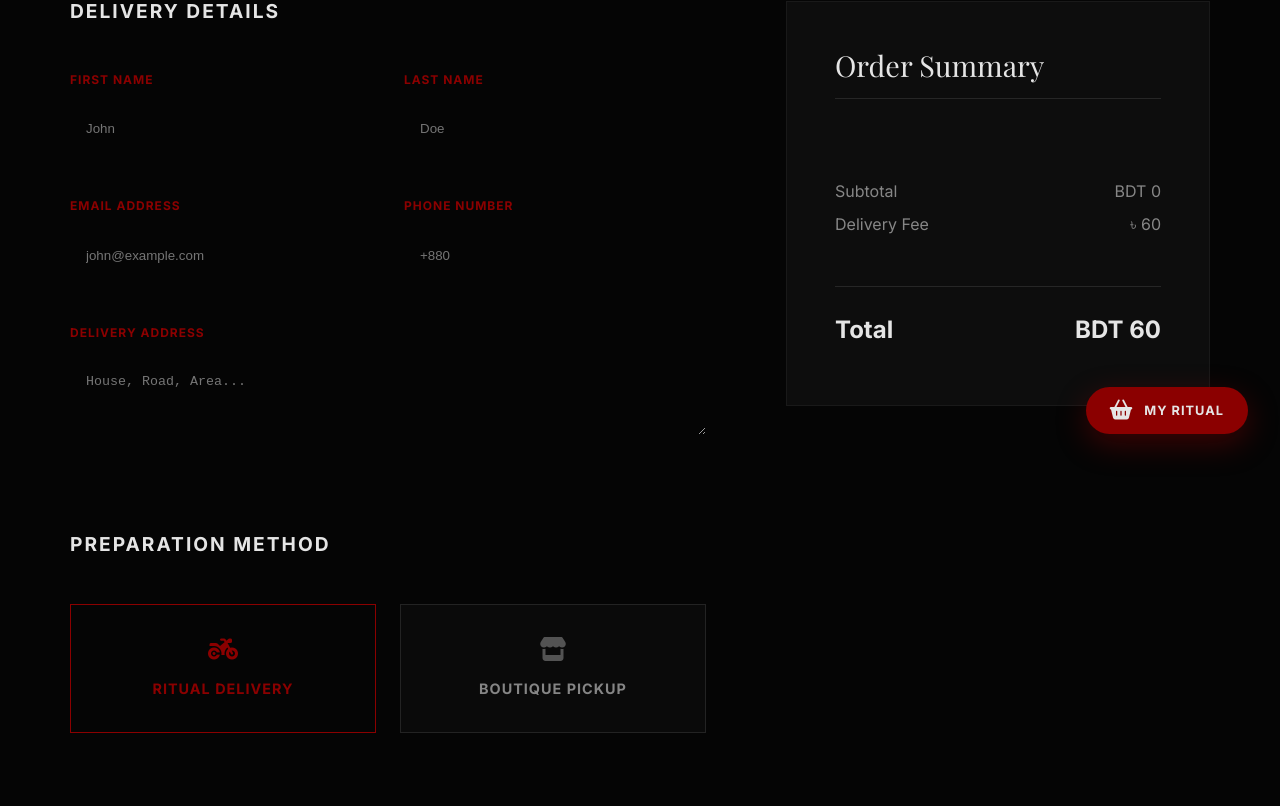
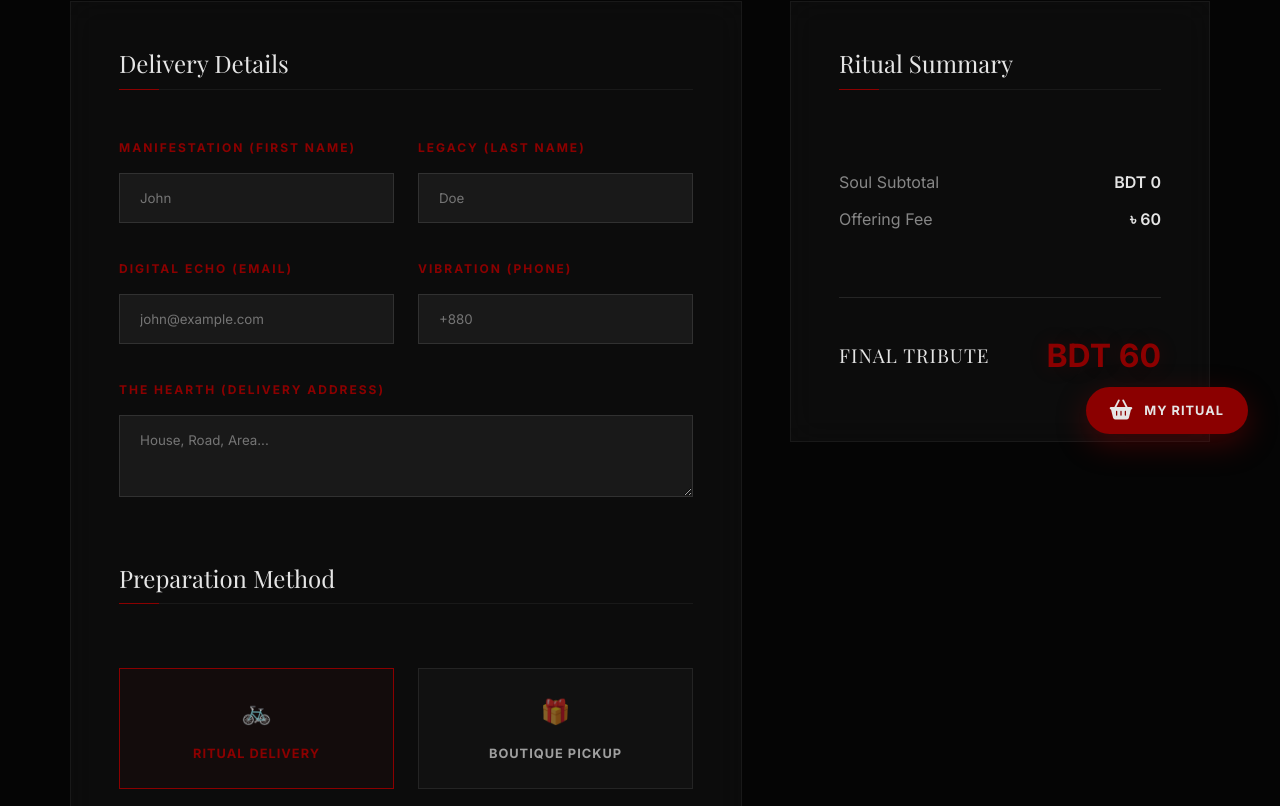
Before and after one commit to dev-nirob1/mirchi-restaurant, a Vue app: page /checkout in a window 1280 px wide. Shown: the part 334-1140 px from the top of the page. Built offline with nearby package versions, Linux system fonts and the light colour scheme; a web font is replaced by a local one.

Commit message:
update checkout form

```diff
--- a/src/zems/Front/Pages/CheckoutPage.vue
+++ b/src/zems/Front/Pages/CheckoutPage.vue
@@ -42,75 +42,71 @@ const handleOrder = () => {
 </script>
 
 <template>
-    <main class="checkout-page py-5">
-        <div class="container mt-5">
+  <main class="checkout-page bg-light">
+    <div class="container overflow-hidden">
       <SectionTitle subTitle="Final Steps" title="CONFIRM YOUR RITUAL" class="mb-5" />
 
-            <div class="checkout-grid">
+      <div class="checkout-grid gap-3">
         <!-- Left: Form -->
-                <div class="checkout-form-area" v-fade-in="'left'">
-                    <form @submit.prevent="handleOrder">
-                        <div class="form-section mb-5">
-                            <h3 class="section-title">Delivery Details</h3>
-                            <div class="medium-2 gap-2 mt-3">
+        <div class="checkout-form-container" v-fade-in="'left'">
+          <form @submit.prevent="handleOrder" class="checkout-form">
+            <section class="form-segment mb-3">
+              <h3 class="group-title mb-3">Delivery Details</h3>
+              <div class="field-grid">
                 <div class="field">
-                                    <label>First Name</label>
+                  <label>Manifestation (First Name)</label>
                   <InputField v-model="form.firstName" required placeholder="John" />
                 </div>
                 <div class="field">
-                                    <label>Last Name</label>
+                  <label>Legacy (Last Name)</label>
                   <InputField v-model="form.lastName" required placeholder="Doe" />
                 </div>
-                            </div>
-                            <div class="medium-2 gap-2 mt-2">
                 <div class="field">
-                                    <label>Email Address</label>
-                                    <InputField v-model="form.email" type="email" required
-                                        placeholder="john@example.com" />
+                  <label>Digital Echo (Email)</label>
+                  <InputField v-model="form.email" type="email" required placeholder="john@example.com" />
                 </div>
                 <div class="field">
-                                    <label>Phone Number</label>
+                  <label>Vibration (Phone)</label>
                   <InputField v-model="form.phone" type="tel" required placeholder="+880" />
                 </div>
-                            </div>
-                            <div class="field mt-2">
-                                <label>Delivery Address</label>
-                                <BaseTextArea v-model="form.address" required placeholder="House, Road, Area..."
-                                    rows="3" />
+                <div class="field full-width">
+                  <label>The Hearth (Delivery Address)</label>
+                  <BaseTextArea v-model="form.address" required placeholder="House, Road, Area..." rows="3" />
                 </div>
               </div>
+            </section>
 
-                        <div class="form-section mb-5">
-                            <h3 class="section-title">Preparation Method</h3>
-                            <div class="method-options mt-3">
+            <section class="form-segment mb-3">
+              <h3 class="group-title mb-4">Preparation Method</h3>
+              <div class="method-options">
                 <label class="method-card" :class="{ active: form.method === 'delivery' }">
                   <input type="radio" v-model="form.method" value="delivery">
                   <div class="method-info">
-                                        <i class="fa-solid fa-motorcycle"></i>
-                                        <span>Ritual Delivery</span>
+                    <span class="icon">🚲</span>
+                    <span class="label">Ritual Delivery</span>
                   </div>
                 </label>
                 <label class="method-card" :class="{ active: form.method === 'pickup' }">
                   <input type="radio" v-model="form.method" value="pickup">
                   <div class="method-info">
-                                        <i class="fa-solid fa-store"></i>
-                                        <span>Boutique Pickup</span>
+                    <span class="icon">🎁</span>
+                    <span class="label">Boutique Pickup</span>
                   </div>
                 </label>
               </div>
-                        </div>
+            </section>
 
-                        <BaseButton type="submit" class="btn-primary w-full py-4">
+            <BaseButton type="submit" class="btn-primary w-full">
               Authorize Ritual Order
             </BaseButton>
           </form>
         </div>
 
         <!-- Right: Summary -->
-                <div class="order-summary-area" v-fade-in="'right'">
+        <div class="order-summary-container" v-fade-in="'right'">
           <div class="summary-card">
-                        <h3 class="summary-title">Order Summary</h3>
-                        <div class="summary-items mt-4">
+            <h3 class="group-title mb-5">Ritual Summary</h3>
+            <div class="summary-items">
               <div v-for="item in items" :key="item.id || item.title" class="summary-item">
                 <div class="item-info">
                   <span class="qty">{{ item.quantity }}x</span>
@@ -122,17 +118,18 @@ const handleOrder = () => {
 
             <div class="summary-totals mt-5">
               <div class="total-row">
-                                <span>Subtotal</span>
-                                <span>{{ formatPrice(totalPrice) }}</span>
+                <span>Soul Subtotal</span>
+                <span class="value">{{ formatPrice(totalPrice) }}</span>
               </div>
               <div class="total-row">
-                                <span>Delivery Fee</span>
-                                <span v-if="form.method === 'delivery'">৳ 60</span>
-                                <span v-else>FREE</span>
+                <span>Offering Fee</span>
+                <span class="value" v-if="form.method === 'delivery'">৳ 60</span>
+                <span class="value text-accent" v-else>FREE</span>
               </div>
-                            <div class="total-row grand-total mt-3">
-                                <span>Total</span>
-                                <span>{{ formatPrice(totalPrice + (form.method === 'delivery' ? 60 : 0)) }}</span>
+              <div class="total-row grand-total mt-4">
+                <span>Final Tribute</span>
+                <span class="total-value">{{ formatPrice(totalPrice + (form.method === 'delivery' ? 60 :
+                  0)) }}</span>
               </div>
             </div>
           </div>
@@ -144,23 +141,61 @@ const handleOrder = () => {
 
 <style scoped>
 .checkout-page {
-    background: var(--color-noir);
+  padding: 10rem 0 6rem 0;
   min-height: 100vh;
+  background: var(--bg-dark);
 }
 
 .checkout-grid {
   display: grid;
-    grid-template-columns: 1.5fr 1fr;
-    gap: 5rem;
+  grid-template-columns: 1.6fr 1fr;
+  align-items: start;
 }
 
-.section-title {
-    font-family: var(--font-sans);
-    font-weight: 800;
-    text-transform: uppercase;
-    font-size: 1.2rem;
-    letter-spacing: 2px;
+.group-title {
+  font-family: var(--font-serif);
+  font-size: 1.5rem;
   color: var(--color-bone);
+  position: relative;
+  padding-bottom: 0.75rem;
+  border-bottom: 1px solid rgba(255, 255, 255, 0.05);
+}
+
+.group-title::after {
+  content: '';
+  position: absolute;
+  bottom: -1px;
+  left: 0;
+  width: 40px;
+  height: 1px;
+  background: var(--accent-color);
+}
+
+/* Glass Containers */
+.checkout-form-container,
+.summary-card {
+  background: rgba(255, 255, 255, 0.03);
+  backdrop-filter: blur(15px);
+  padding: 3rem;
+  border: 1px solid rgba(255, 255, 255, 0.05);
+  transition: all 0.4s ease;
+}
+
+.checkout-form-container:hover,
+.summary-card:hover {
+  border-color: rgba(255, 255, 255, 0.1);
+  box-shadow: 0 20px 40px rgba(0, 0, 0, 0.3);
+}
+
+/* Form Layout */
+.field-grid {
+  display: grid;
+  grid-template-columns: 1fr 1fr;
+  gap: 1.5rem;
+}
+
+.field.full-width {
+  grid-column: span 2;
 }
 
 .field label {
@@ -169,10 +204,32 @@ const handleOrder = () => {
   font-weight: 700;
   color: var(--accent-color);
   text-transform: uppercase;
-    letter-spacing: 1px;
+  letter-spacing: 2px;
   margin-bottom: 0.5rem;
 }
 
+/* Custom Input Overrides */
+:deep(input),
+:deep(textarea) {
+  background: rgba(255, 255, 255, 0.05) !important;
+  border: 1px solid rgba(255, 255, 255, 0.1) !important;
+  color: var(--white) !important;
+  padding: 1rem 1.25rem !important;
+  border-radius: 0 !important;
+  width: 100%;
+  font-family: var(--font-sans);
+  transition: all 0.3s ease;
+}
+
+:deep(input:focus),
+:deep(textarea:focus) {
+  border-color: var(--accent-color) !important;
+  outline: none;
+  background: rgba(255, 255, 255, 0.08) !important;
+  box-shadow: 0 0 15px rgba(139, 0, 0, 0.1);
+}
+
+/* Method Cards */
 .method-options {
   display: flex;
   gap: 1.5rem;
@@ -190,95 +247,144 @@ const handleOrder = () => {
 }
 
 .method-info {
-    border: 1px solid rgba(255, 255, 255, 0.1);
-    padding: 2rem;
+  border: 1px solid rgba(255, 255, 255, 0.08);
+  padding: 1.5rem;
   display: flex;
   flex-direction: column;
   align-items: center;
-    gap: 1rem;
-    transition: var(--transition);
+  gap: 0.75rem;
   background: rgba(255, 255, 255, 0.02);
+  transition: all 0.3s ease;
 }
 
-.method-info i {
+.method-info .icon {
   font-size: 1.5rem;
-    color: rgba(255, 255, 255, 0.3);
+  opacity: 0.5;
 }
 
-.method-info span {
+.method-info .label {
   font-family: var(--font-sans);
   font-weight: 700;
-    font-size: 0.9rem;
+  font-size: 0.8rem;
   text-transform: uppercase;
   letter-spacing: 1px;
-    color: rgba(255, 255, 255, 0.5);
+  color: rgba(255, 255, 255, 0.6);
 }
 
 .method-card:hover .method-info {
-    border-color: rgba(255, 255, 255, 0.3);
+  border-color: rgba(255, 255, 255, 0.2);
+  background: rgba(255, 255, 255, 0.05);
 }
 
 .method-card.active .method-info {
   border-color: var(--accent-color);
-    background: rgba(var(--accent-rgb), 0.05);
+  background: rgba(139, 0, 0, 0.05);
 }
 
-.method-card.active .method-info i,
-.method-card.active .method-info span {
+.method-card.active .method-info .label,
+.method-card.active .method-info .icon {
   color: var(--accent-color);
+  opacity: 1;
 }
 
-/* Summary Area */
-.summary-card {
-    background: rgba(255, 255, 255, 0.03);
-    padding: 3rem;
-    border: 1px solid rgba(255, 255, 255, 0.05);
-}
-
-.summary-title {
-    font-family: var(--font-serif);
-    font-size: 1.8rem;
-    color: var(--color-bone);
-    border-bottom: 1px solid rgba(255, 255, 255, 0.1);
-    padding-bottom: 1rem;
-}
-
+/* Summary Details */
 .summary-item {
   display: flex;
   justify-content: space-between;
-    margin-bottom: 1rem;
-    color: rgba(255, 255, 255, 0.8);
+  margin-bottom: 1.25rem;
+  padding-bottom: 0.75rem;
+  border-bottom: 1px solid rgba(255, 255, 255, 0.03);
 }
 
 .item-info {
   display: flex;
   gap: 1rem;
+  align-items: center;
 }
 
 .summary-item .qty {
   color: var(--accent-color);
   font-weight: 700;
+  font-size: 0.9rem;
+}
+
+.summary-item .name {
+  color: var(--color-bone);
+  font-size: 1rem;
+  opacity: 0.9;
+}
+
+.summary-item .price {
+  font-weight: 600;
+  color: var(--color-bone);
 }
 
 .total-row {
   display: flex;
   justify-content: space-between;
+  align-items: center;
+  margin-bottom: 0.75rem;
   color: rgba(255, 255, 255, 0.5);
-    margin-bottom: 0.5rem;
+}
+
+.total-row .value {
+  color: var(--color-bone);
+  font-weight: 600;
+}
+
+.text-accent {
+  color: var(--accent-color) !important;
 }
 
 .grand-total {
+  border-top: 1px solid rgba(255, 255, 255, 0.1);
+  padding-top: 2rem;
+  color: var(--color-bone);
+}
+
+.grand-total span:first-child {
+  font-family: var(--font-serif);
+  font-size: 1.2rem;
+  text-transform: uppercase;
+  letter-spacing: 1px;
+}
+
+.total-value {
   font-family: var(--font-sans);
+  font-size: 2rem;
   font-weight: 900;
-    font-size: 1.5rem;
-    color: var(--color-bone);
-    border-top: 1px solid rgba(255, 255, 255, 0.1);
-    padding-top: 1.5rem;
+  color: var(--accent-color);
+  text-shadow: 0 0 20px rgba(139, 0, 0, 0.2);
+}
+
+@media (max-width: 1200px) {
+  .checkout-grid {
+    gap: 2rem;
+  }
 }
 
 @media (max-width: 992px) {
   .checkout-grid {
     grid-template-columns: 1fr;
   }
+
+  .checkout-form-container,
+  .summary-card {
+    padding: 2rem;
+  }
+}
+
+@media (max-width: 640px) {
+  .field-grid {
+    grid-template-columns: 1fr;
+  }
+
+  .field.full-width {
+    grid-column: span 1;
+  }
+
+  .method-options {
+    flex-direction: column;
+  }
 }
 </style>
```
Lines whose indentation alone changed are shown as unchanged.
